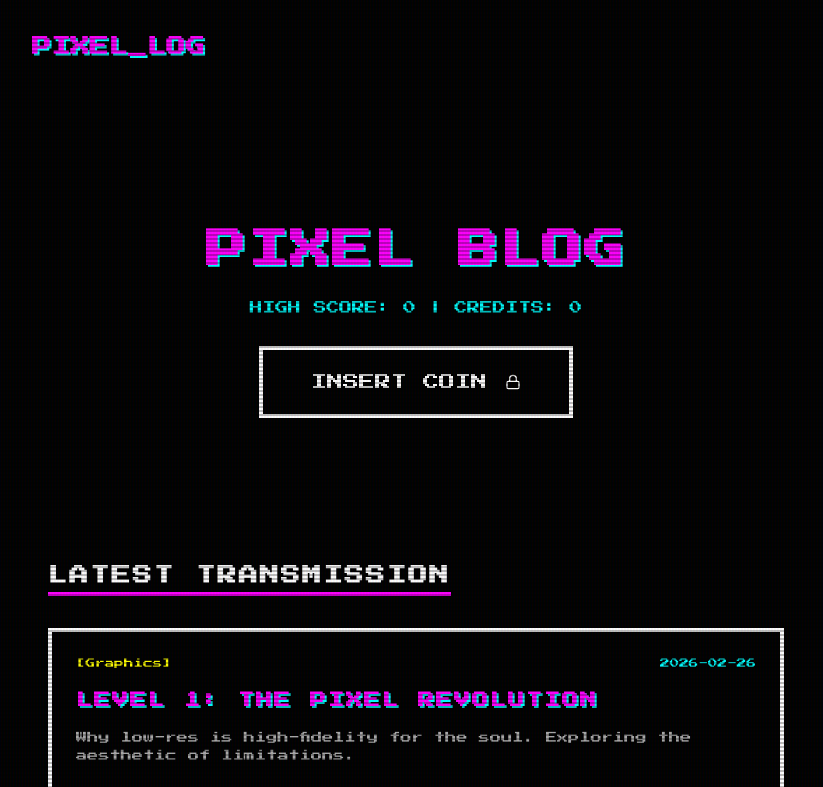
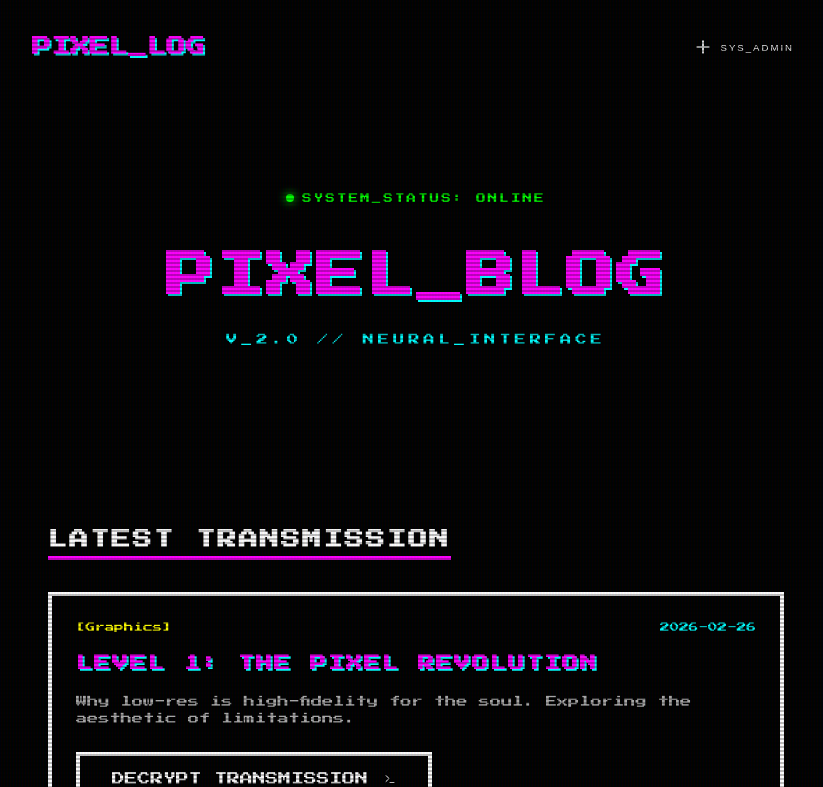
Before and after one commit to pseudodev3/pixel-blog, a React (Vite) app: page / in a window 1280 px wide. Shown: the top 787 px of the page, without its empty margins (224-1047 px from the left). Built offline with nearby package versions, Linux system fonts and the light colour scheme; the HTML template or start-up script is replaced by a standard one.

Commit message:
refactor: remove coin mechanics, simplify admin access, and implement automatic decryption

```diff
--- a/src/App.tsx
+++ b/src/App.tsx
@@ -39,28 +39,36 @@ const CRTOverlay = () => (
   </>
 )
 
-const Navbar = ({ onOpenAdmin, isUnlocked }: { onOpenAdmin: () => void, isUnlocked: boolean }) => (
+const Navbar = ({ onOpenAdmin }: { onOpenAdmin: () => void }) => (
   <nav className="container" style={{ display: 'flex', justifyContent: 'space-between', alignItems: 'center', padding: '2rem 1rem' }}>
     <motion.div
       initial={{ x: -100, opacity: 0 }}
       animate={{ x: 0, opacity: 1 }}
       className="neon-text-primary"
-      style={{ fontSize: '1.2rem', fontWeight: 'bold' }}
+      style={{ fontSize: '1.2rem', fontWeight: 'bold', cursor: 'pointer' }}
+      onClick={() => window.scrollTo({ top: 0, behavior: 'smooth' })}
     >
       PIXEL_LOG
     </motion.div>
     <div style={{ display: 'flex', gap: '1.5rem', alignItems: 'center' }}>
-      {isUnlocked && (
-        <motion.button
-          initial={{ scale: 0 }}
-          animate={{ scale: 1 }}
-          onClick={onOpenAdmin}
-          className="pixel-button"
-          style={{ padding: '0.5rem', background: 'var(--color-accent)', color: '#000' }}
-        >
-          <Plus size={16} />
-        </motion.button>
-      )}
+      <motion.button
+        initial={{ opacity: 0 }}
+        animate={{ opacity: 1 }}
+        whileHover={{ scale: 1.1, color: 'var(--color-primary)' }}
+        onClick={onOpenAdmin}
+        style={{
+          background: 'none',
+          border: 'none',
+          color: 'var(--color-text)',
+          cursor: 'pointer',
+          display: 'flex',
+          alignItems: 'center',
+          gap: '0.5rem'
+        }}
+      >
+        <Plus size={20} />
+        <span style={{ fontSize: '0.6rem', letterSpacing: '2px' }}>SYS_ADMIN</span>
+      </motion.button>
     </div>
   </nav>
 )
@@ -83,26 +91,24 @@ const PostCard = ({ post, onRead, isUnlocked }: { post: any, onRead: (post: any)
       {isUnlocked ? (
         <>ACCESS GRANTED <Unlock size={12} style={{ color: 'var(--color-secondary)' }} /></>
       ) : (
-        <>READ MORE <span style={{ fontSize: '0.5rem', marginLeft: '8px', color: 'var(--color-accent)' }}>(COST: 1 CR)</span></>
+        <>DECRYPT TRANSMISSION <Terminal size={12} style={{ marginLeft: '8px' }} /></>
       )}
     </button>
   </motion.div>
 )
 
-const PostViewer = ({ post, onClose, isUnlocked, onUnlock, coins }: { post: any, onClose: () => void, isUnlocked: boolean, onUnlock: () => void, coins: number }) => {
-  const [isDecrypting, setIsDecrypting] = useState(false)
+const PostViewer = ({ post, onClose, isUnlocked, onUnlock }: { post: any, onClose: () => void, isUnlocked: boolean, onUnlock: () => void }) => {
+  const [isDecrypting, setIsDecrypting] = useState(!isUnlocked)
 
-  const handleDecrypt = () => {
-    if (coins >= 1) {
-      setIsDecrypting(true)
-      setTimeout(() => {
+  useEffect(() => {
+    if (!isUnlocked) {
+      const timer = setTimeout(() => {
         onUnlock()
         setIsDecrypting(false)
-      }, 2000)
-    } else {
-      onUnlock() // This will trigger the insufficient credits msg
+      }, 1500)
+      return () => clearTimeout(timer)
     }
-  }
+  }, [isUnlocked, onUnlock])
 
   return (
     <motion.div
@@ -186,46 +192,6 @@ const PostViewer = ({ post, onClose, isUnlocked, onUnlock, coins }: { post: any,
             )}
           </div>
 
-          {(!isUnlocked && !isDecrypting) && (
-            <div style={{
-              position: 'absolute',
-              top: 0,
-              left: 0,
-              right: 0,
-              bottom: 0,
-              display: 'flex',
-              flexDirection: 'column',
-              alignItems: 'center',
-              justifyContent: 'center',
-              background: 'rgba(0,0,0,0.6)',
-              zIndex: 10,
-              backdropFilter: 'blur(4px)'
-            }}>
-              <motion.div
-                initial={{ y: 20, opacity: 0 }}
-                animate={{ y: 0, opacity: 1 }}
-                className="pixel-border"
-                style={{ textAlign: 'center', padding: '3rem', background: '#000', maxWidth: '90%' }}
-              >
-                <Lock size={64} style={{ color: 'var(--color-accent)', marginBottom: '1.5rem' }} />
-                <h2 className="neon-text-primary" style={{ fontSize: '1.2rem', marginBottom: '1rem' }}>ACCESS DENIED</h2>
-                <p style={{ fontSize: '0.7rem', marginBottom: '2.5rem', color: '#aaa', maxWidth: '300px', margin: '0 auto 2.5rem' }}>
-                  THIS DATA IS PROTECTED BY 256-BIT PIXEL ENCRYPTION.
-                </p>
-                <button
-                  className="pixel-button"
-                  onClick={handleDecrypt}
-                  style={{ background: 'var(--color-accent)', color: '#000', padding: '1.5rem 2rem' }}
-                >
-                  INSERT COIN TO DECRYPT
-                </button>
-                {coins === 0 && (
-                  <p style={{ fontSize: '0.6rem', color: '#ff0044', marginTop: '1.5rem' }}>!!! INSUFFICIENT CREDITS !!!</p>
-                )}
-              </motion.div>
-            </div>
-          )}
-
           {isDecrypting && (
             <div style={{
               position: 'absolute',
@@ -244,11 +210,11 @@ const PostViewer = ({ post, onClose, isUnlocked, onUnlock, coins }: { post: any,
                 <motion.div
                   initial={{ width: 0 }}
                   animate={{ width: '100%' }}
-                  transition={{ duration: 2, ease: "linear" }}
+                  transition={{ duration: 1.5, ease: "linear" }}
                   style={{ height: '100%', background: 'var(--color-accent)' }}
                 />
               </div>
-              <p style={{ marginTop: '1rem', fontSize: '0.8rem', color: 'var(--color-accent)' }}>DECRYPTING...</p>
+              <p style={{ marginTop: '1rem', fontSize: '0.8rem', color: 'var(--color-accent)', letterSpacing: '4px' }}>DECRYPTING_DATA...</p>
             </div>
           )}
         </div>
@@ -360,12 +326,11 @@ const AdminTerminal = ({ onClose, onSave }: { onClose: () => void, onSave: (post
 }
 
 export default function App() {
-  const [coins, setCoins] = useState(0)
   const [posts, setPosts] = useState<any[]>([])
   const [unlockedPosts, setUnlockedPosts] = useState<number[]>([])
   const [isAdminOpen, setIsAdminOpen] = useState(false)
   const [activePost, setActivePost] = useState<any>(null)
-  const [msg, setMsg] = useState<{ text: string, type: 'secret' | 'error' } | null>(null)
+  const [statusMsg, setStatusMsg] = useState<string | null>(null)
 
   useEffect(() => {
     const saved = localStorage.getItem('pixel_posts')
@@ -376,9 +341,9 @@ export default function App() {
     if (savedUnlocked) setUnlockedPosts(JSON.parse(savedUnlocked))
   }, [])
 
-  const triggerMsg = (text: string, type: 'secret' | 'error') => {
-    setMsg({ text, type })
-    setTimeout(() => setMsg(null), 2500)
+  const triggerStatus = (text: string) => {
+    setStatusMsg(text)
+    setTimeout(() => setStatusMsg(null), 3000)
   }
 
   const handleRead = (post: any) => {
@@ -386,14 +351,10 @@ export default function App() {
   }
 
   const handleUnlock = (postId: number) => {
-    if (coins >= 1) {
-      setCoins(c => c - 1)
+    if (!unlockedPosts.includes(postId)) {
       const newUnlocked = [...unlockedPosts, postId]
       setUnlockedPosts(newUnlocked)
       localStorage.setItem('pixel_unlocked', JSON.stringify(newUnlocked))
-      triggerMsg("DECRYPTION SUCCESSFUL", "secret")
-    } else {
-      triggerMsg("!!! INSUFFICIENT CREDITS !!!", "error")
     }
   }
 
@@ -406,6 +367,7 @@ export default function App() {
           const updated = [p, ...posts];
           setPosts(updated);
           localStorage.setItem('pixel_posts', JSON.stringify(updated));
+          triggerStatus("NEW_TRANSMISSION_UPLOADING...")
         }} />}
         {activePost && (
           <PostViewer
@@ -413,67 +375,51 @@ export default function App() {
             onClose={() => setActivePost(null)}
             isUnlocked={unlockedPosts.includes(activePost.id)}
             onUnlock={() => handleUnlock(activePost.id)}
-            coins={coins}
           />
         )}
       </AnimatePresence>
 
-      <Navbar onOpenAdmin={() => setIsAdminOpen(true)} isUnlocked={coins >= 3} />
+      <Navbar onOpenAdmin={() => setIsAdminOpen(true)} />
 
       <main className="container">
         <header style={{ textAlign: 'center', padding: '4rem 0' }}>
+          <motion.div
+            initial={{ opacity: 0 }}
+            animate={{ opacity: 1 }}
+            style={{ marginBottom: '1rem', display: 'flex', alignItems: 'center', justifyContent: 'center', gap: '0.5rem' }}
+          >
+            <div style={{ width: '8px', height: '8px', background: '#00ff00', borderRadius: '50%', boxShadow: '0 0 10px #00ff00' }} />
+            <span style={{ fontSize: '0.6rem', color: '#00ff00', letterSpacing: '2px' }}>SYSTEM_STATUS: ONLINE</span>
+          </motion.div>
           <motion.h1
             initial={{ scale: 0.8, opacity: 0 }}
             animate={{ scale: 1, opacity: 1 }}
             className="neon-text-primary"
-            style={{ fontSize: '2.5rem', marginBottom: '1rem' }}
+            style={{ fontSize: '3rem', marginBottom: '1rem' }}
           >
-            PIXEL BLOG
+            PIXEL_BLOG
           </motion.h1>
+          <p style={{ fontSize: '0.7rem', color: 'var(--color-secondary)', letterSpacing: '4px' }}>
+            V_2.0 // NEURAL_INTERFACE
+          </p>
 
-          <div style={{ height: '2rem', marginBottom: '1rem' }}>
-            <AnimatePresence mode="wait">
-              {msg ? (
+          <div style={{ height: '2rem', marginTop: '2rem' }}>
+            <AnimatePresence>
+              {statusMsg && (
                 <motion.p
-                  key="msg"
-                  initial={{ y: 20, opacity: 0 }}
+                  initial={{ y: 10, opacity: 0 }}
                   animate={{ y: 0, opacity: 1 }}
-                  exit={{ y: -20, opacity: 0 }}
-                  style={{ fontSize: '0.8rem', color: msg.type === 'error' ? '#ff0044' : 'var(--color-accent)' }}
+                  exit={{ y: -10, opacity: 0 }}
+                  style={{ fontSize: '0.8rem', color: 'var(--color-accent)' }}
                 >
-                  {msg.text}
-                </motion.p>
-              ) : (
-                <motion.p
-                  key="score"
-                  initial={{ opacity: 0 }}
-                  animate={{ opacity: 1 }}
-                  style={{ fontSize: '0.8rem', color: 'var(--color-secondary)' }}
-                >
-                  HIGH SCORE: {coins * 1000} | CREDITS: {coins}
+                  {statusMsg}
                 </motion.p>
               )}
             </AnimatePresence>
           </div>
-
-          <motion.div
-            whileHover={{ scale: 1.05 }}
-            whileTap={{ scale: 0.95 }}
-          >
-            <button
-              className="pixel-button"
-              onClick={() => {
-                setCoins(c => c + 1)
-                if (coins === 2) triggerMsg("!!! ADMIN LINK ESTABLISHED !!!", "secret")
-              }}
-              style={{ padding: '1.5rem 3rem', fontSize: '1rem' }}
-            >
-              INSERT COIN {coins < 3 && <Lock size={16} style={{ marginLeft: '10px' }} />}
-            </button>
-          </motion.div>
         </header>
 
-        <section style={{ marginTop: '4rem' }}>
+        <section style={{ marginTop: '2rem' }}>
           <h2 style={{ fontSize: '1.2rem', marginBottom: '2rem', borderBottom: '4px solid var(--color-primary)', display: 'inline-block' }}>
             Latest Transmission
           </h2>
```
